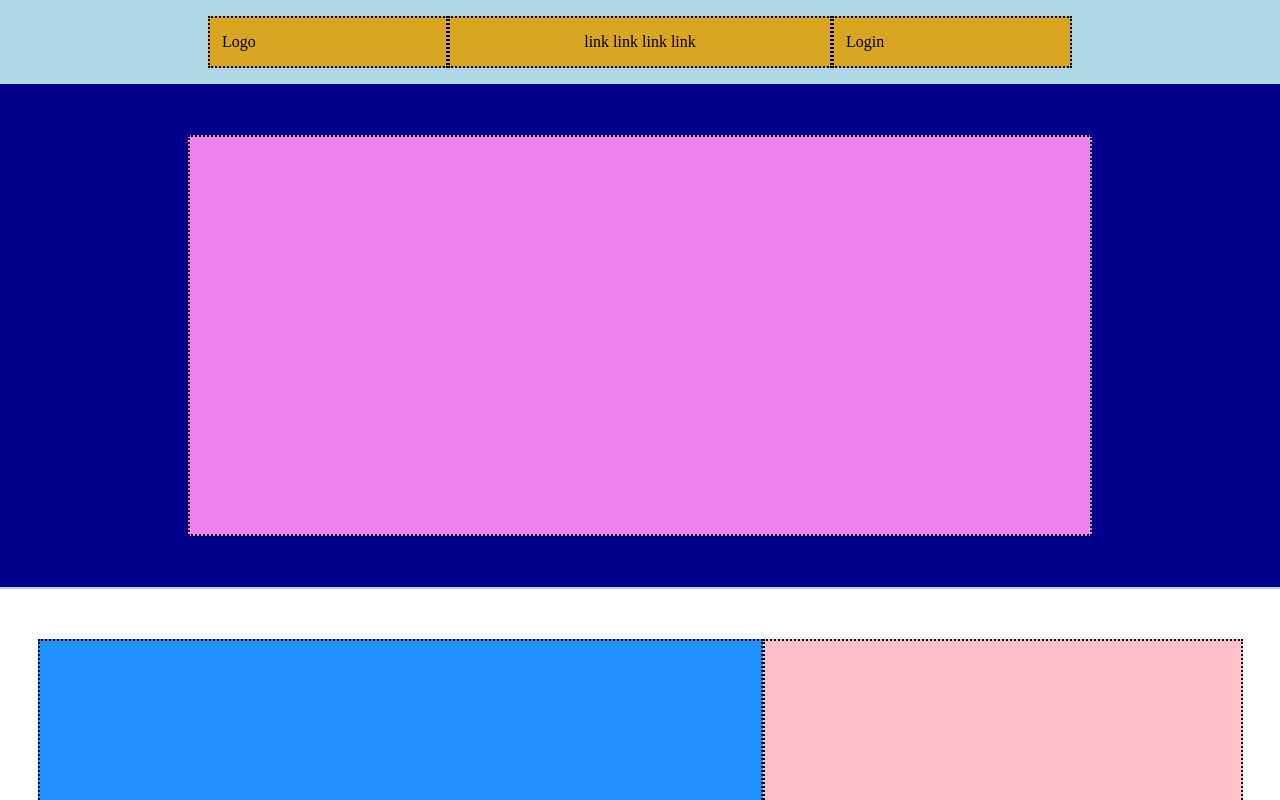
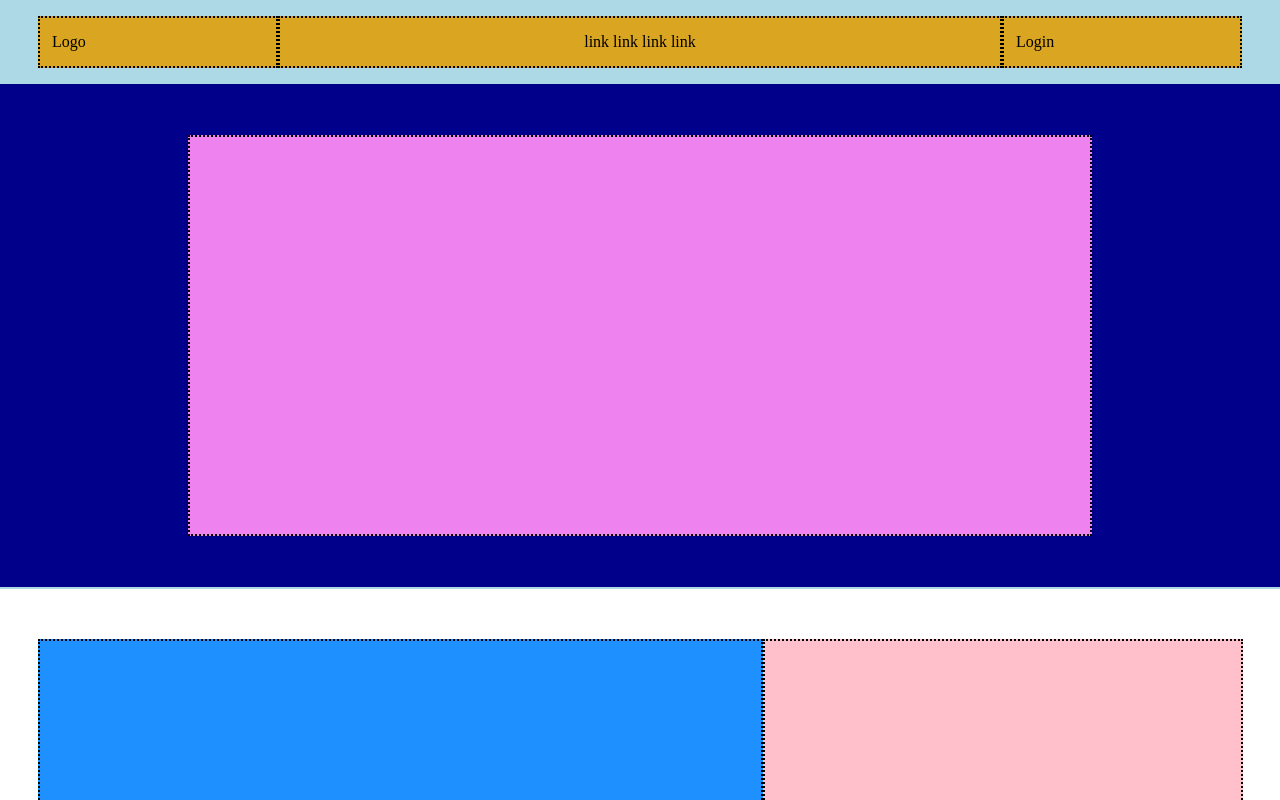
Before and after one commit to AngelaFerraro18/htmlcss-struttura-discord, a plain HTML site: page index.html in a window 1280 px wide. Shown: the top 800 px of the page. Drawn offline with Linux system fonts and the light colour scheme.

Commit message:
feat: sistemazione header

```diff
--- a/style.css
+++ b/css/style.css
@@ -12,13 +12,12 @@ body{
 /* header */
 .container{
     margin: 0 auto;
-    max-width: 70%;
+    max-width: 1204px;
 }
 
 header{
     display: flex;
-    width: 1204px;
-    padding: 16px;
+    padding: 16px 0px;
     }
 
 header >div{
@@ -28,6 +27,7 @@ header >div{
 
 header .box-1{
     width: 240px;
+    flex-shrink: 0;
     }
 
 header .box-2{
--- a/index.html
+++ b/index.html
@@ -6,7 +6,7 @@
     <title>Struttura Discord</title>
 
     <!-- Inserimento pagina di stile -->
-     <link rel="stylesheet" href="style.css">
+     <link rel="stylesheet" href="css/style.css">
     <!-- /Inserimento pagina di stile -->
 </head>
 
```
